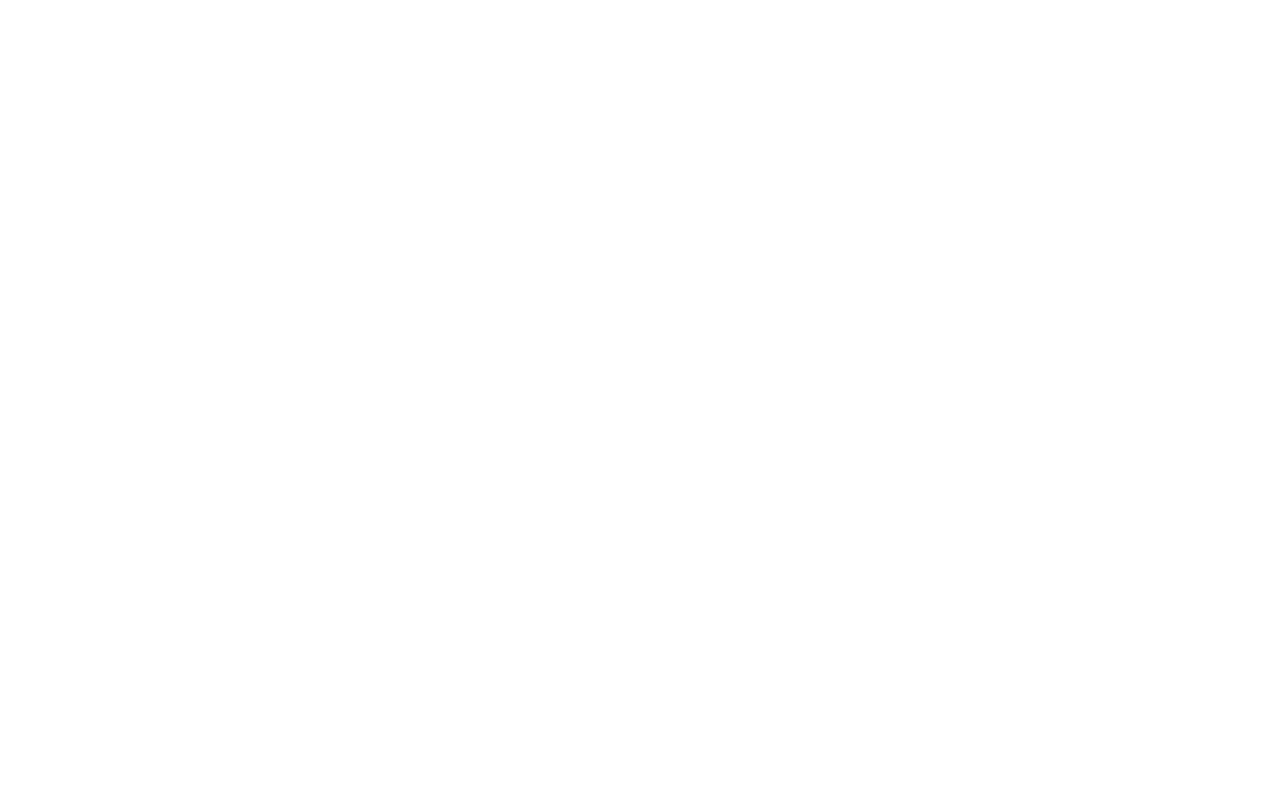
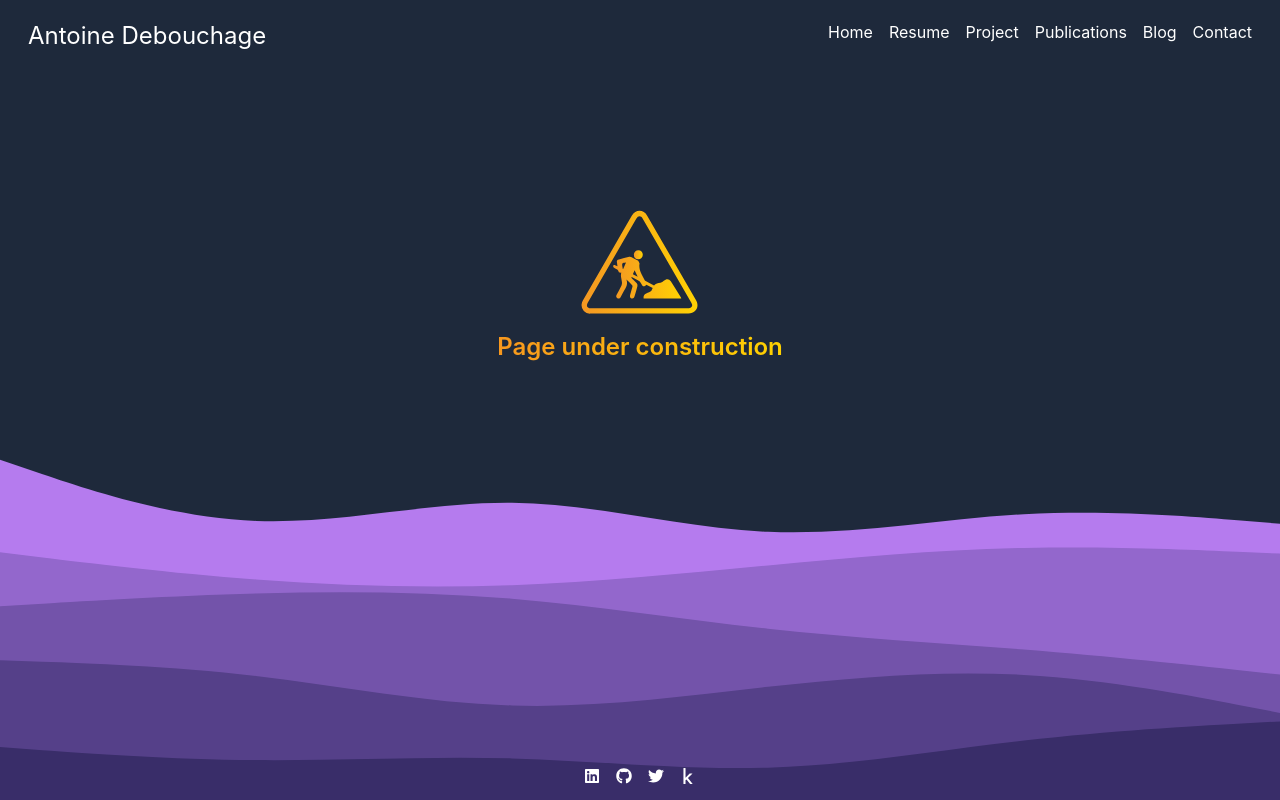
Before and after one commit to antoine311200/antoine311200.github.io, a React (Create React App) app: page /#/publications in a window 1280 px wide. Before the commit this address had no page. Built offline with nearby package versions, Linux system fonts and the light colour scheme.

Commit message:
Under construction SVG for Projects and Publications pages

```diff
--- a/src/components/header.js
+++ b/src/components/header.js
@@ -71,8 +71,13 @@
                                 </Link>
                             </li>
                             <li>
-                                <Link to="/project" onClick={toggleMenu}>
+                                <Link to="/projects" onClick={toggleMenu}>
                                     <TextHover text='Project' />
+                                </Link>
+                            </li>
+                            <li>
+                                <Link to="/publications" onClick={toggleMenu}>
+                                    <TextHover text='Publications' />
                                 </Link>
                             </li>
                             <li>
--- a/src/data/articles/tensor-networks-diagrams.js
+++ b/src/data/articles/tensor-networks-diagrams.js
@@ -1,11 +1,12 @@
 import { Paragraph, Remark, Image } from '../../components/helper';
-import ReactMarkdown from 'react-markdown';
+// import ReactMarkdown from 'react-markdown';
 
 const article1 = {
   title: 'Introduction to Tensor Networks Diagrams & Einstein Notation',
   date: '25 September 2023',
   description: 'A short introduction to tensor networks and diagrams. This article introduces Einstein notation and tensor diagrams laying the foundation for tensor-inspired quantum algorithms and many-body physics.',
   keywords: ['Mathematics', 'Tensor networks', 'Quantum computing'],
+  imagePath: '/images/tensor-networks-diagram/banner.PNG',
   content: [
     {
       id: 'introduction',
--- a/src/index.js
+++ b/src/index.js
@@ -1,19 +1,19 @@
-import React, { useRouteMatch } from 'react';
+import React from 'react';
 import ReactDOM from 'react-dom/client';
 import reportWebVitals from './reportWebVitals';
-import { Routes, Route, HashRouter, useMatch } from 'react-router-dom';
+import { Routes, Route, HashRouter } from 'react-router-dom';
 
 import App from './App';
 import Blog from './pages/blog';
 import Paper from './pages/paper';
+import Project from './pages/project';
+import Publication from './pages/publication';
 import Resume from './pages/resume';
 import Article from './components/article';
 import Contact from './pages/contact';
 
-import title2uri from './utils';
 
 import './index.css';
-import Template from './components/template';
 import JapaneseApp from './pages/japanese/secret';
 import Test from './pages/test';
 
@@ -22,7 +22,7 @@
 const requireArticle = require.context('./data/articles', false, /.js$/);
 
 requireArticle.keys().forEach((filename) => {
-  const article = requireArticle(filename).default; // Assuming you're exporting as default
+  const article = requireArticle(filename).default;
 
   articleModules.push(article);
 });
@@ -37,7 +37,8 @@
       <Routes>
         <Route path="/" element={<App />} />
         <Route path="/resume" element={<Resume />} />
-        <Route path="/project" element={<App />} />
+        <Route path="/projects" element={<Project />} />
+        <Route path="/publications" element={<Publication />} />
         <Route path="/papers" element={<Paper />} />
         <Route path="/blog" element={<Blog dataArticles={dataArticles} />} />
         <Route
--- a/src/pages/blog.js
+++ b/src/pages/blog.js
@@ -3,7 +3,6 @@
 import { Link } from 'react-router-dom';
 
 import Template from '../components/template';
-import Article from '../components/article';
 import SearchBar from '../components/searchbar';
 import SelectMenu from '../components/dropdown';
 
@@ -36,20 +35,20 @@
     );
 }
 
-const Grid = ({ items }) => {
-    return (
-        <div className="grid grid-cols-1 md:grid-cols-2 lg:grid-cols-3 gap-4">
-            {items.map((item) => (
-                <Snippet
-                    key={item.id}
-                    title={item.title}
-                    date={item.date}
-                    description={item.description}
-                />
-            ))}
-        </div>
-    );
-}
+// const Grid = ({ items }) => {
+//     return (
+//         <div className="grid grid-cols-1 md:grid-cols-2 lg:grid-cols-3 gap-4">
+//             {items.map((item) => (
+//                 <Snippet
+//                     key={item.id}
+//                     title={item.title}
+//                     date={item.date}
+//                     description={item.description}
+//                 />
+//             ))}
+//         </div>
+//     );
+// }
 
 const Blog = ({ dataArticles }) => {
     const [searchTerm, setSearchTerm] = useState('');
@@ -100,7 +99,7 @@
 
     return (
         <Template iconColor="black">
-            <div className="container mx-auto p-4">
+            <div className="container mx-auto px-4">
                 <div className="flex flex-col sm:flex-row sm:flex-wrap sm:items-center sm:space-x-4 gap-y-3">
                     <SearchBar searchTerm={searchTerm} setSearchTerm={setSearchTerm} placeholder="Search articles..." />
                     <div className="flex space-x-4">
--- /dev/null
+++ b/src/pages/project.js
@@ -0,0 +1,23 @@
+import React, { useEffect } from 'react';
+
+import '../App.css';
+
+import Template from '../components/template';
+
+
+export default function Project() {
+
+  useEffect(() => {
+    document.title = `Projects | Antoine Debouchage`;
+  }, []);
+
+  return (
+    <Template>
+        <div className='fixed h-32 top-1/3 left-1/2 transform -translate-x-1/2 -translate-y-1/2 flex flex-col items-center'>
+            <img src="/underconstruction.svg" alt="Under construction" className='w-32'/>
+            <h1 className="font-semibold text-2xl bg-gradient-to-r from-[#F7971E] to-[#FFD200] bg-clip-text text-transparent">Page under construction</h1>
+
+        </div>
+    </Template>
+  );
+}
--- /dev/null
+++ b/src/pages/publication.js
@@ -0,0 +1,22 @@
+import React, { useEffect } from 'react';
+
+import '../App.css';
+
+import Template from '../components/template';
+
+export default function Publication() {
+
+  useEffect(() => {
+    document.title = `Publications | Antoine Debouchage`;
+  }, []);
+
+  return (
+    <Template>
+        <div className='fixed h-32 top-1/3 left-1/2 transform -translate-x-1/2 -translate-y-1/2 flex flex-col items-center'>
+            <img src="/underconstruction.svg" alt="Under construction" className='w-32'/>
+            <h1 className="font-semibold text-2xl bg-gradient-to-r from-[#F7971E] to-[#FFD200] bg-clip-text text-transparent">Page under construction</h1>
+
+        </div>
+    </Template>
+  );
+}
```
Also changed, not shown: misc/article1.js (renamed from src/data/articles/article1.js), misc/article2.js (renamed from src/data/articles/article2.js), misc/article3.js (renamed from src/data/articles/article3.js), misc/article4.js (renamed from src/data/articles/article4.js), public/images/tensor-networks-diagram/banner.PNG (added), public/underconstruction.svg (added).
